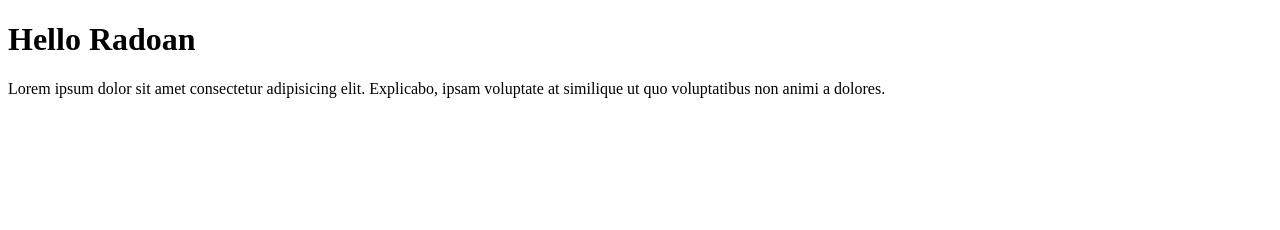
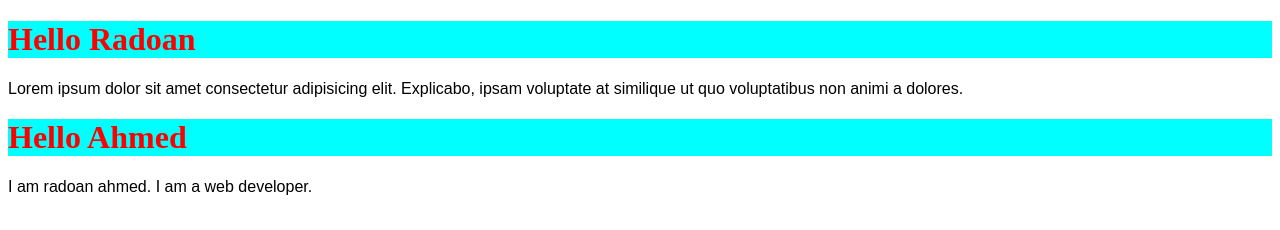
Before and after one commit to red-one12/my-second-repo, a plain HTML site: page index.html in a window 1280 px wide. Drawn offline with Linux system fonts and the light colour scheme.

Commit message:
updated v1

```diff
--- a/index.html
+++ b/index.html
@@ -4,9 +4,15 @@
     <meta charset="UTF-8">
     <meta name="viewport" content="width=device-width, initial-scale=1.0">
     <title>My Second Git project</title>
+    <link rel="stylesheet" href="styles/style.css">
 </head>
 <body>
     <h1>Hello Radoan</h1>
     <p>Lorem ipsum dolor sit amet consectetur adipisicing elit. Explicabo, ipsam voluptate at similique ut quo voluptatibus non animi a dolores.</p>
+
+
+
+    <h1>Hello Ahmed</h1>
+    <p>I am radoan ahmed. I am a web developer.</p>
 </body>
 </html>
--- /dev/null
+++ b/styles/style.css
@@ -0,0 +1,8 @@
+h1{
+    color: red;
+    background-color: aqua;
+}
+p{
+    font-weight: 500;
+    font-family: sans-serif;
+}
```
